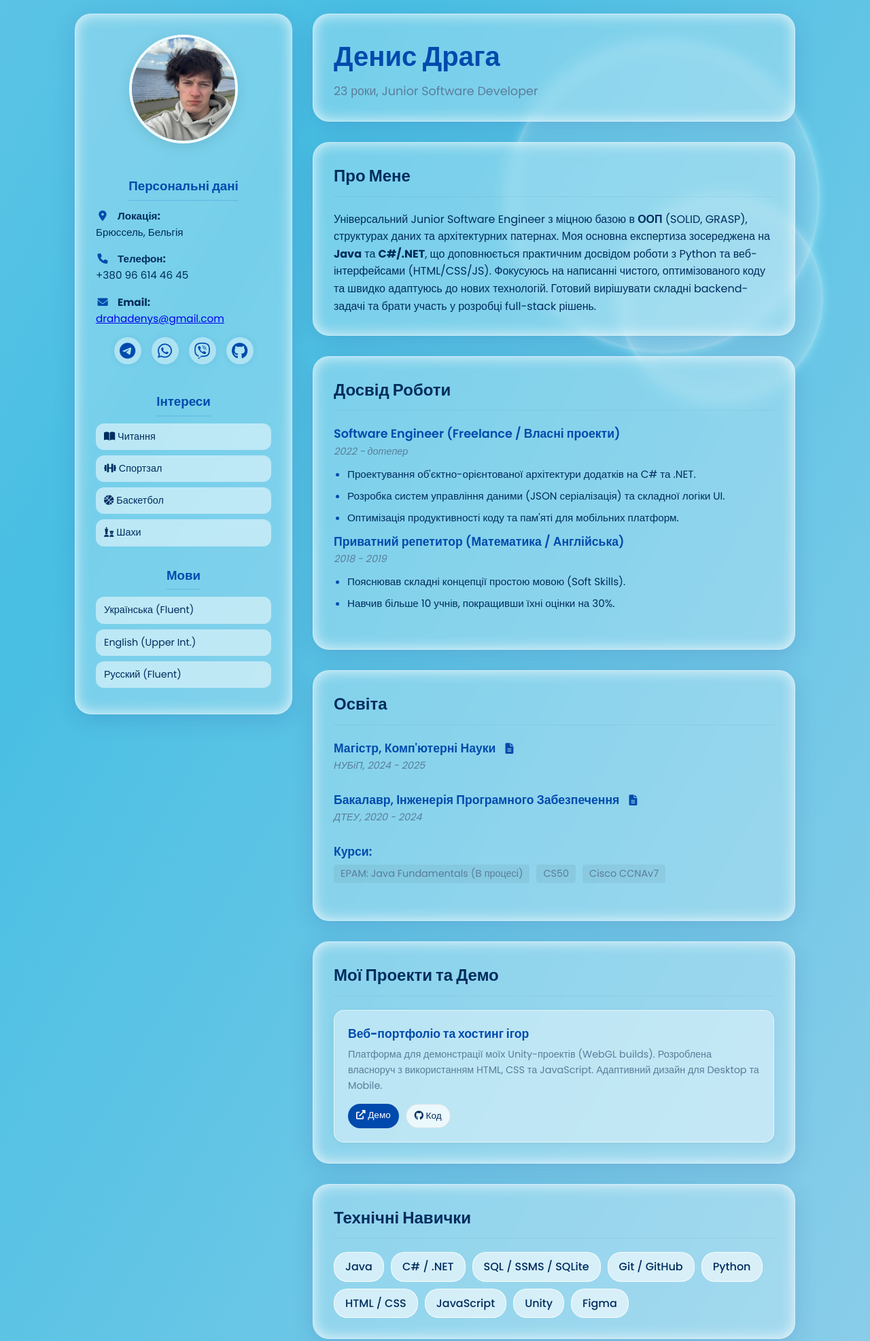
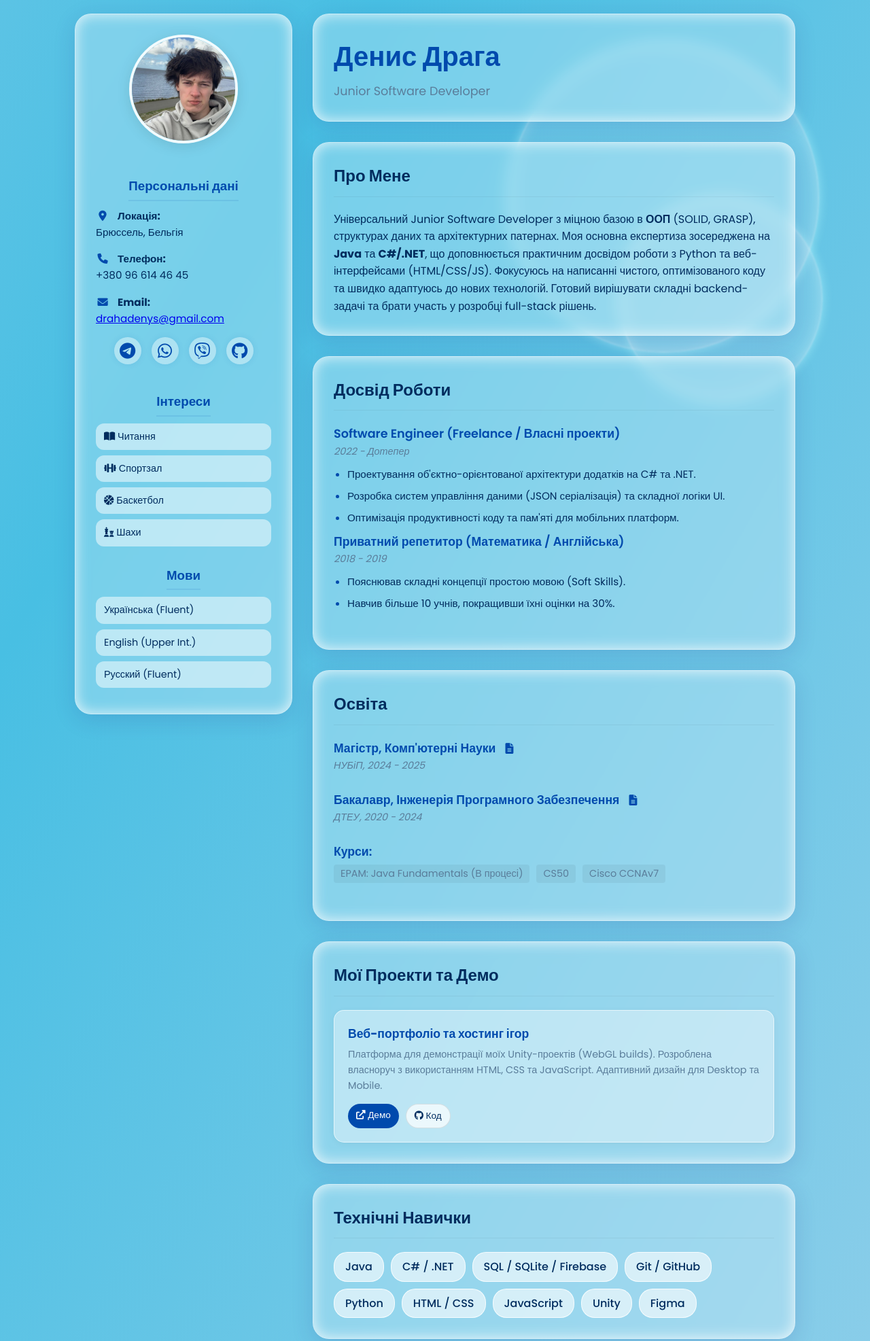
Before and after one commit to Den-Dragonio/cyber-glacier-resume, a plain HTML site: page index_uk.html in a window 1280 px wide. Shown: the part 100-2073 px from the top of the page at 68% size. Drawn offline with Linux system fonts and the light colour scheme.

Commit message:
age deleted, minor changes

```diff
--- a/index_uk.html
+++ b/index_uk.html
@@ -93,12 +93,12 @@
 
             <section class="glass-bubble header-bubble">
                 <h1>Денис Драга</h1>
-                <p class="subtitle">23 роки, Junior Software Developer</p>
+                <p class="subtitle"> Junior Software Developer</p>
             </section>
 
             <section id="about" class="glass-bubble">
                 <h2>Про Мене</h2>
-                <p>Універсальний Junior Software Engineer з міцною базою в <strong>ООП</strong> (SOLID, GRASP),
+                <p>Універсальний Junior Software Developer з міцною базою в <strong>ООП</strong> (SOLID, GRASP),
                     структурах даних та архітектурних патернах. Моя основна експертиза зосереджена на
                     <strong>Java</strong> та <strong>C#/.NET</strong>, що доповнюється практичним досвідом роботи з
                     Python та веб-інтерфейсами
@@ -114,7 +114,7 @@
                 <article class="item">
 
                     <h4>Software Engineer (Freelance / Власні проекти)</h4>
-                    <p class="meta">2022 - дотепер</p>
+                    <p class="meta">2022 - Дотепер</p>
                     <ul class="experience-list">
                         <li>Проектування об'єктно-орієнтованої архітектури додатків на C# та .NET.</li>
                         <li>Розробка систем управління даними (JSON серіалізація) та складної логіки UI.</li>
@@ -185,7 +185,7 @@
                 <div class="skills-grid">
                     <span>Java</span>
                     <span>C# / .NET</span>
-                    <span>SQL / SSMS / SQLite</span>
+                    <span>SQL / SQLite / Firebase</span>
                     <span>Git / GitHub</span>
                     <span>Python</span>
                     <span>HTML / CSS</span>
```
Also changed, not shown: index.html (+5 -4 lines).
